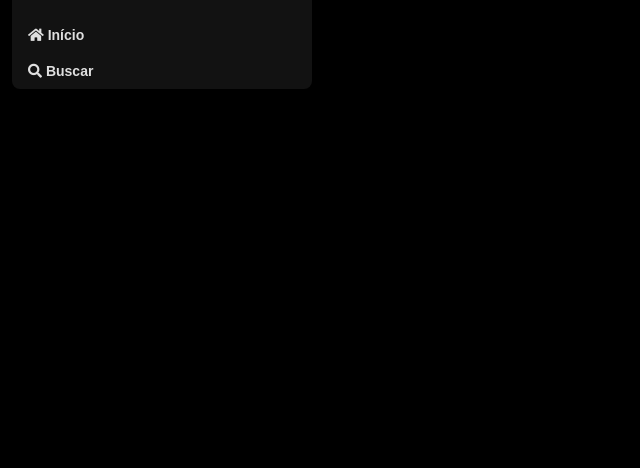
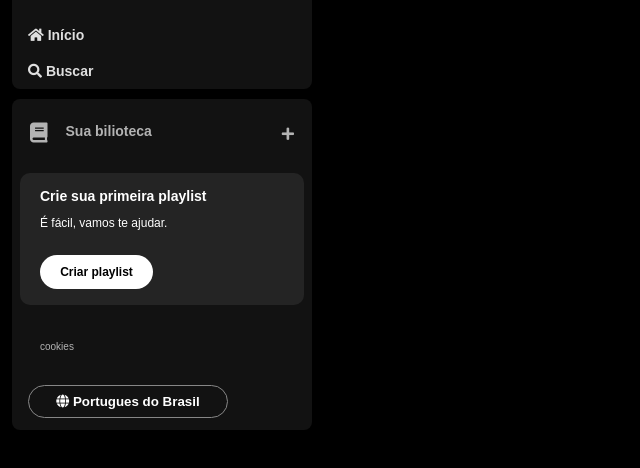
Before and after one commit to d86david/projeto-spotfy, a plain HTML site: page index.html in a window 1280 px wide. Shown: the part 74-542 px from the top of the page, without its empty margins (0-640 px from the left). Drawn offline with Linux system fonts and the light colour scheme.

Commit message:
Ćodificação da área Sua Bibliteca, na barra lateral

```diff
--- a/index.html
+++ b/index.html
@@ -1,26 +1,23 @@
 <!DOCTYPE html>
-<html lang="pt-BR">
-
+<html lang="en">
 <head>
     <meta charset="UTF-8">
     <meta name="viewport" content="width=device-width, initial-scale=1.0">
     <title>Spotify Imersão</title>
-    <link rel="stylesheet" href="reset.css" >
+    <link rel="stylesheet" href="reset.css">
     <link rel="stylesheet" href="styles.css">
     <link rel="stylesheet" href="https://use.fontawesome.com/releases/v5.15.4/css/solid.css" />
     <link rel="stylesheet" href="https://use.fontawesome.com/releases/v5.15.4/css/fontawesome.css" />
 
 </head>
-
 <body>
     <div class="sidebar">
-        <nav class="sidebar_navigation">
+        <nav class="sidebar__navigation">
             <div class="logo">
                 <a href="">
-                    <img src="./assets/icons/logo-spotify.png" alt="logo do spotfy">
+                    <img src="./assets/icons/logo-spotify.png" alt="Logo do Spotify">
                 </a>
             </div>
-            <div>
             <ul>
                 <li>
                     <a href="">
@@ -35,12 +32,39 @@
                     </a>
                 </li>
             </ul>
+        </nav>
+
+        <div class="library">
+            <div class="library__content">
+                <button class="library__button">
+                    <span class="fa fas fa-book"></span>
+                    <span>Sua bilioteca</span>
+                </button>
+                <span class="fa fa-plus"></span>
             </div>
 
-        </nav>
+            <section class="section-playlist">
+                <div class="section-playlist__content">
+                    <span class="text title"> Crie sua primeira playlist</span>
+                    <span class="text subtitle">É fácil, vamos te ajudar.</span>
+                    <button class="section-playlist__button">
+                        <span>Criar playlist</span>
+                    </button>
+                </div>
+            </section>
 
+            <div class="cookies">
+                <a href="">cookies</a>
+            </div>
 
+            <div class="languages">
+                <button class="languages__button">
+                    <span class="fa fa-globe"></span>
+                    <span>Portugues do Brasil</span>
+                </button>
             </div>
+        </div>
+    </div>
+
 </body>
-
 </html>
--- a/styles.css
+++ b/styles.css
@@ -15,13 +15,13 @@ h1 {
     width: 300px;
 }
 
-.sidebar_navigation{
+.sidebar__navigation{
     background-color: #121212;
     border-radius: 8px;
     padding: 16px 0 0 16px;
 }
 
-.sidebar_navigation .logo{
+.sidebar__navigation .logo{
     background: #121212;
     display: flex;
     border-radius: 8px;
@@ -48,3 +48,127 @@ h1 {
 .logo img{
     width: 80px;
 }
+
+.library{
+    background-color: #121212;
+    border-radius: 8px;
+    display: flex;
+    justify-content: space-between;
+    flex-direction: column;
+    font-family: "DM Sans", sans-serif;
+    padding: 4px 8px;
+    color: #b3b3b3;
+    font-weight: 600;
+    font-size: 14px;
+    margin-top: 10px;
+}
+
+.library .library__content{
+    display: flex;
+    justify-content: space-between;
+}
+
+.library .library__button{
+    display: flex;
+    margin-right: 10px;
+    color:#b3b3b3;
+    background-color: transparent;
+    border: 0px;
+    font-size: 14px;
+    font-weight: 700;
+    font-family: "DM Sans", sans-serif;
+    text-align: center;
+    text-decoration: none;
+    text-transform: none;
+    padding: 20px 10px;
+}
+
+.library .library__button .fa{
+    font-size: 20px;
+    margin-right: 10px;
+    font-weight: 300;
+    padding-right: 8px;
+}
+
+.library .library__content .fa-plus{
+    margin: 24px 10px;
+}
+
+.section-playlist{
+    display: flex;
+    align-items: flex-start;
+    justify-content: space-between;
+    gap: 20px;
+    background-color: #242424;
+    color: #b3b3b3;
+    font-weight: 600;
+    font-size: 14px;
+    margin: 8px 0px;
+    padding: 16px 20px;
+    border-radius: 10px;
+ }
+
+.section-playlist .section-playlist__content{
+    display: flex;
+    flex-direction: column;
+}
+
+.section-playlist__content .text{
+    padding-bottom: 14px;
+    font-family: "DM Sans", sans-serif;
+    color: #fff;
+}
+
+.section-playlist__content .title{
+    font-weight: 700;
+}
+
+.section-playlist__content .subtitle{
+    font-weight: 500;
+    font-size: 12px;
+}
+
+.section-playlist__content .section-playlist__button{
+    display: flex;
+    justify-content: center;
+    background-color: #fff;
+    color: #000;
+    border-radius: 20px;
+    font-size: 12px;
+    font-weight: 700;
+    text-decoration: none;
+    text-transform: none;
+    padding: 10px;
+    margin-top:12px ;
+    border: 0px;
+    width: 113px;
+}
+
+.sidebar .cookies{
+    margin: 25px 20px;
+
+}
+.sidebar .cookies a{
+    color: #b3b3b3;
+    font-weight: 500;
+    font-size: 10px;
+    text-decoration: none;
+}
+
+.sidebar .cookies a:hover{
+    text-decoration: underline;
+}
+
+.languages .languages__button{
+    align-items: center;
+    background-color: transparent;
+    border: 1px solid #878787;
+    color: #FFF;
+    font-weight: bold;
+    cursor: pointer;
+    width: 200px;
+    margin: 8px;
+    padding: 8px;
+    border-radius: 20px;
+
+}
```
Lines whose indentation alone changed are shown as unchanged.
